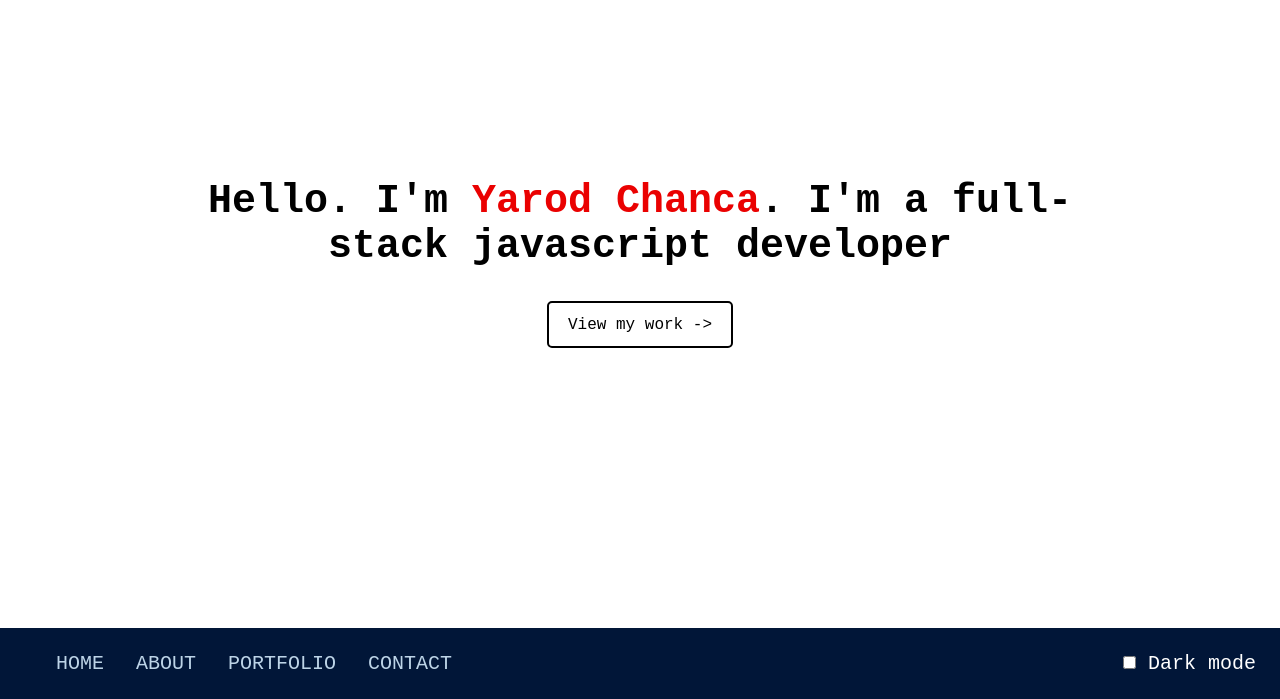
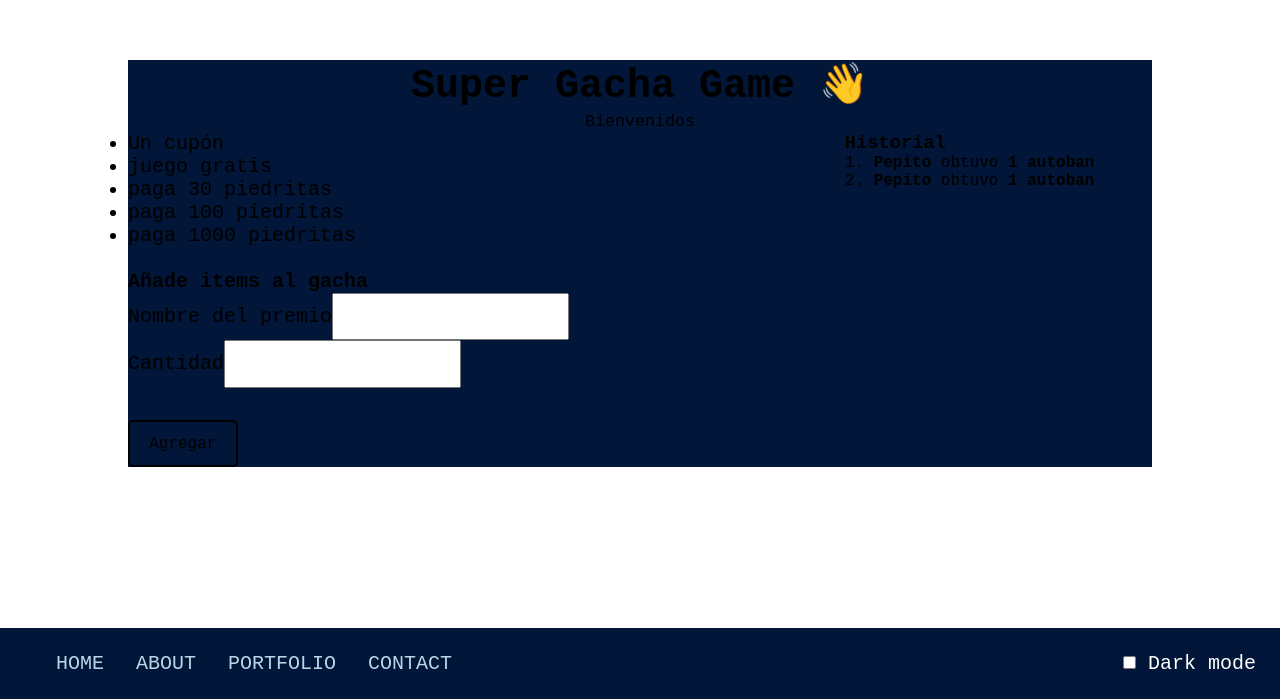
Before and after one commit to YarodCha/YarodCha.github.io, a React (Create React App) app: page /SuperGachaGame in a window 1280 px wide. Shown: the part 101-800 px from the top of the page. Built offline with nearby package versions, Linux system fonts and the light colour scheme.

Commit message:
feat: create SuperGachaGame first steps

```diff
--- a/src/App.js
+++ b/src/App.js
@@ -13,6 +13,7 @@ import {
 import './App.css'
 import GithubCardsApp from './pages/GithubCardsApp'
 import StarMatchGame from './pages/StarMatchGame'
+import SuperGachaGame from './pages/SuperGachaGame'
 
 export default function App() {
   return (
@@ -35,6 +36,9 @@ export default function App() {
             <Route path="/StarMatchGame">
               <StarMatchGame />
             </Route>
+            <Route path="/SuperGachaGame">
+              <SuperGachaGame />
+            </Route>
             <Route path="/">
               <Home />
             </Route>
--- a/src/assets/data.json
+++ b/src/assets/data.json
@@ -34,6 +34,11 @@
             "title": "Star Match Game",
             "link": "/StarMatchGame",
             "languages": "JavaScript,ReactJs"
+        },
+        {
+            "title": "Super Gacha Game",
+            "link": "/SuperGachaGame",
+            "languages": "JavaScript,ReactJs"
         }
     ]
 }
--- a/src/components/Portfolio.jsx
+++ b/src/components/Portfolio.jsx
@@ -1,15 +1,15 @@
-import { Link } from 'react-router-dom';
-import data from '../assets/data.json';
+import { Link } from "react-router-dom";
+import data from "../assets/data.json";
 
 export default function Portfolio() {
   let projects = data.projects;
-  const mediaQuery = window.matchMedia('(max-width: 420px)');
+  const mediaQuery = window.matchMedia("(max-width: 420px)");
 
   function generateProjectListElement(project) {
-    const listLanguages = project.languages.split(',');
+    const listLanguages = project.languages.split(",");
     return (
       <li key={project.title}>
-        {project.link.startsWith('http') ? (
+        {project.link.startsWith("http") ? (
           <a href={project.link} target="_blank" rel="noopener noreferrer">
             {project.title}
           </a>
@@ -17,10 +17,10 @@ export default function Portfolio() {
           <Link to={project.link}> {project.title} </Link>
         )}
         <small>
-          {' '}
+          {" "}
           {mediaQuery.matches
             ? listLanguages[listLanguages.length - 1]
-            : project.languages.replace(/,/g, ', ')}
+            : project.languages.replace(/,/g, ", ")}
         </small>
       </li>
     );
@@ -29,7 +29,9 @@ export default function Portfolio() {
   return (
     <div>
       <h1>Portfolio</h1>
-      <ul>{projects.map(generateProjectListElement)}</ul>
+      <ul style={{ textAlign: "left" }}>
+        {projects.map(generateProjectListElement)}
+      </ul>
     </div>
   );
 }
--- a/src/index.css
+++ b/src/index.css
@@ -14,10 +14,13 @@
   --dark-link-color: #bdd4e7;
   --light-link-color: #0059a2;
   --nav-background-color: #011638;
+  --dark-main-green: #00ff00;
+  --light-main-green: #008000;
   --selected-background-color: var(--light-background-color);
   --selected-text-color: var(--light-text-color);
   --selected-main-link-color: var(--light-link-color);
   --selected-accent-color: var(--light-accent-color);
+  --selected-main-green-color: var(--light-main-green);
 }
 
 body {
@@ -54,8 +57,9 @@ body {
   --selected-background-color: var(--dark-background-color);
   --selected-main-link-color: var(--dark-link-color);
   --selected-accent-color: var(--dark-accent-color);
+  --selected-main-green-color: var(--dark-main-green);
 }
 
-li {
+footer li {
   list-style: none;
 }
--- a/src/pages/StarMatchGame.jsx
+++ b/src/pages/StarMatchGame.jsx
@@ -1,5 +1,5 @@
-import { useEffect, useState } from 'react';
-import './StarMatchGame.css';
+import { useEffect, useState } from "react";
+import "./StarMatchGame.css";
 
 const useGameState = () => {
   const [stars, setStars] = useState(utils.random(1, 9));
@@ -16,9 +16,9 @@ const useGameState = () => {
         clearTimeout(timerId);
       };
     }
-    console.log('Rendering');
+    console.log("Rendering");
     return () => {
-      console.log('Destroying');
+      console.log("Destroying");
     };
   });
 
@@ -56,28 +56,28 @@ const Game = (props) => {
   const candidatesAreWrong = utils.sum(candidateNumbers) > stars;
   const gameStatus =
     availableNumbers.length === 0
-      ? 'won'
+      ? "won"
       : secondsLeft === 0
-      ? 'lost'
-      : 'active';
+      ? "lost"
+      : "active";
 
   const numberStatus = (number) => {
     if (!availableNumbers.includes(number)) {
-      return 'used';
+      return "used";
     }
     if (candidateNumbers.includes(number)) {
-      return candidatesAreWrong ? 'wrong' : 'candidate';
+      return candidatesAreWrong ? "wrong" : "candidate";
     }
-    return 'available';
+    return "available";
   };
 
   const onNumberClick = (number, currentStatus) => {
-    if (gameStatus !== 'active' || currentStatus === 'used') {
+    if (gameStatus !== "active" || currentStatus === "used") {
       return;
     }
 
     const newCandidateNumbers =
-      currentStatus === 'available'
+      currentStatus === "available"
         ? candidateNumbers.concat(number)
         : candidateNumbers.filter((num) => num !== number);
 
@@ -92,7 +92,7 @@ const Game = (props) => {
       </div>
       <div className="body">
         <div className="left">
-          {gameStatus !== 'active' ? (
+          {gameStatus !== "active" ? (
             <PlayAgain onClick={props.startNewGame} gameStatus={gameStatus} />
           ) : (
             <StarsDisplay count={stars} />
@@ -119,9 +119,11 @@ const PlayAgain = ({ onClick, gameStatus }) => {
     <div className="game-done">
       <div
         className="message"
-        style={{ color: gameStatus === 'won' ? 'green' : 'red' }}
+        style={{
+          color: gameStatus === "won" ? "var(--selected-main-green-color)" : "red",
+        }}
       >
-        {gameStatus === 'won' ? 'Nice' : 'Game Over'}
+        {gameStatus === "won" ? "Nice" : "Game Over"}
       </div>
       <button onClick={() => onClick()}>Play again</button>
     </div>
@@ -159,10 +161,10 @@ export default StarMatchGame;
 
 // Color Theme
 const colors = {
-  available: 'lightgray',
-  used: 'lightgreen',
-  wrong: 'lightcoral',
-  candidate: 'deepskyblue',
+  available: "lightgray",
+  used: "lightgreen",
+  wrong: "lightcoral",
+  candidate: "deepskyblue",
 };
 
 // Math science
--- /dev/null
+++ b/src/pages/SuperGachaGame/SuperGachaGame.css
@@ -0,0 +1,20 @@
+.supergachagame-container {
+  min-width: 80%;
+  display: grid;
+  grid-template-columns: 1fr 30%;
+  background-color: var(--nav-background-color);
+}
+
+.supergachagame-header {
+  grid-column: 1 / 3;
+}
+.supergachagame-content {
+  text-align: initial;
+}
+.supergachagame-history {
+  text-align: initial;
+  font-size: 16px;
+}
+.supergachagame-history ol {
+    list-style-position: inside;
+}
--- /dev/null
+++ b/src/pages/SuperGachaGame/index.jsx
@@ -0,0 +1,61 @@
+import React, { useState } from "react";
+import "./SuperGachaGame.css";
+import useGachaSystem from "./useGachaSystem";
+
+export default function SuperGachaGame() {
+  const { gachaPrizes, addPrize } = useGachaSystem();
+  const [nombrePremio, setNombrePremio] = useState("");
+  const [cantidadPremio, setCantidadPremio] = useState("");
+
+  return (
+    <div className="supergachagame-container">
+      <header className="supergachagame-header">
+        <h1>Super Gacha Game 👋</h1>
+        <small>Bienvenidos</small>
+      </header>
+      <div className="supergachagame-content">
+        <ul>
+          {gachaPrizes.map((item) => (
+            <li key={item.id}>{item.name}</li>
+          ))}
+        </ul>
+        <br />
+        <div className="supergachagame-modal">
+          <h4>Añade items al gacha</h4>
+          <div>
+            <label htmlFor="nombre_premio">Nombre del premio</label>
+            <input
+              value={nombrePremio}
+              onChange={(e) => setNombrePremio(e.target.value)}
+              id="nombre_premio"
+              type="text"
+            />
+          </div>
+          <div>
+            <label htmlFor="cantidad_premio">Cantidad</label>
+            <input
+              value={cantidadPremio}
+              onChange={(e) => setCantidadPremio(e.target.value)}
+              id="cantidad_premio"
+              type="number"
+            />
+          </div>
+          <div>
+            <button onClick={() => addPrize(nombrePremio)}>Agregar</button>
+          </div>
+        </div>
+      </div>
+      <aside className="supergachagame-history">
+        <h3>Historial</h3>
+        <ol>
+          <li>
+            <b>Pepito</b> obtuvo <b>1 autoban</b>
+          </li>
+          <li>
+            <b>Pepito</b> obtuvo <b>1 autoban</b>
+          </li>
+        </ol>
+      </aside>
+    </div>
+  );
+}
--- /dev/null
+++ b/src/pages/SuperGachaGame/models.js
@@ -0,0 +1,57 @@
+export class GachaItem {
+    constructor(name) {
+        this.id = Math.random().toString().slice(2);
+        this.name = name;
+    }
+}
+
+export class GachaPrize {
+    constructor(name, quantity = 1) {
+        this.id = Math.random().toString().slice(2);
+        this.name = name;
+        this.quantity = quantity;
+        this.percentage = null;
+    }
+}
+
+export class GachaSystem {
+    items = []
+    prizes = []
+
+    setPrizes(prizes) {
+        this.prizes = prizes;
+        this.generateGachaPercentages();
+    }
+
+    generateGachaPercentages() {
+        if (this.prizes.length === 0) {
+            return
+        }
+        const countItems = this.prizes.reduce((prev, current) => {
+            return prev + current.quantity
+        }, 0)
+
+        this.prizes.forEach(p => {
+            p.percentage = Number((p.quantity / countItems).toFixed(4))
+        })
+    }
+
+    pullGacha() {
+        const randomNumber = Math.random()
+        let acumulador = 0;
+        let prizeDrawn;
+
+        for (let i = 0; i < this.prizes.length; i++) {
+            const element = this.prizes[i];
+
+            if (randomNumber >= acumulador && randomNumber < (acumulador + element.percentage)) {
+                prizeDrawn = element
+                break
+            }
+
+            acumulador += element.percentage
+        }
+
+        return prizeDrawn
+    }
+}
--- /dev/null
+++ b/src/pages/SuperGachaGame/useGachaSystem.js
@@ -0,0 +1,67 @@
+import { useEffect, useState } from "react";
+import { GachaPrize, GachaSystem } from "./models";
+
+const data = {
+    prizes: [
+        {
+            name: "Un cupón",
+            quantity: 5,
+        },
+        {
+            name: "juego gratis",
+            quantity: 1,
+        },
+        {
+            name: "paga 30 piedritas",
+            quantity: 4,
+        },
+        {
+            name: "paga 100 piedritas",
+            quantity: 3,
+        },
+        {
+            name: "paga 1000 piedritas",
+            quantity: 1,
+        },
+    ],
+};
+
+export default function useGachaSystem() {
+    const [gachaPrizes, setGachaPrizes] = useState([]);
+    const [gachaHistory, setGachaHistory] = useState([]);
+    const [gachaSystem] = useState(new GachaSystem());
+
+    useEffect(() => {
+        const prizes = data.prizes.map((p) => new GachaPrize(p.name, p.quantity));
+        setGachaPrizes(prizes);
+        gachaSystem.setPrizes(prizes);
+        gachaSystem.generateGachaPercentages();
+    }, [gachaSystem]);
+
+    const addPrize = (item) => {
+        if (!item.name || !item.quantity) {
+            return;
+        }
+        const newGachaPrize = new GachaPrize(item.name, item.quantity);
+        setGachaPrizes((prevGachaPrizes) => [...prevGachaPrizes, newGachaPrize]);
+    };
+
+    //   const removePrize = (item) => {};
+
+    const pullGacha = (nombre = 'Jugador') => {
+        const prize = gachaSystem.pullGacha();
+        if (prize) {
+            setGachaHistory(prevHistory => [...prevHistory, `${nombre} obtuvo ${prize.name}`])
+            return `${nombre} obtuvo ${prize.name}`
+        } else {
+            return 'No hay premios para sortear'
+        }
+    }
+
+    return {
+        gachaPrizes,
+        gachaHistory,
+        addPrize,
+        pullGacha,
+    };
+}
```
Also changed, not shown: public/index.html (+0 -11 lines).
